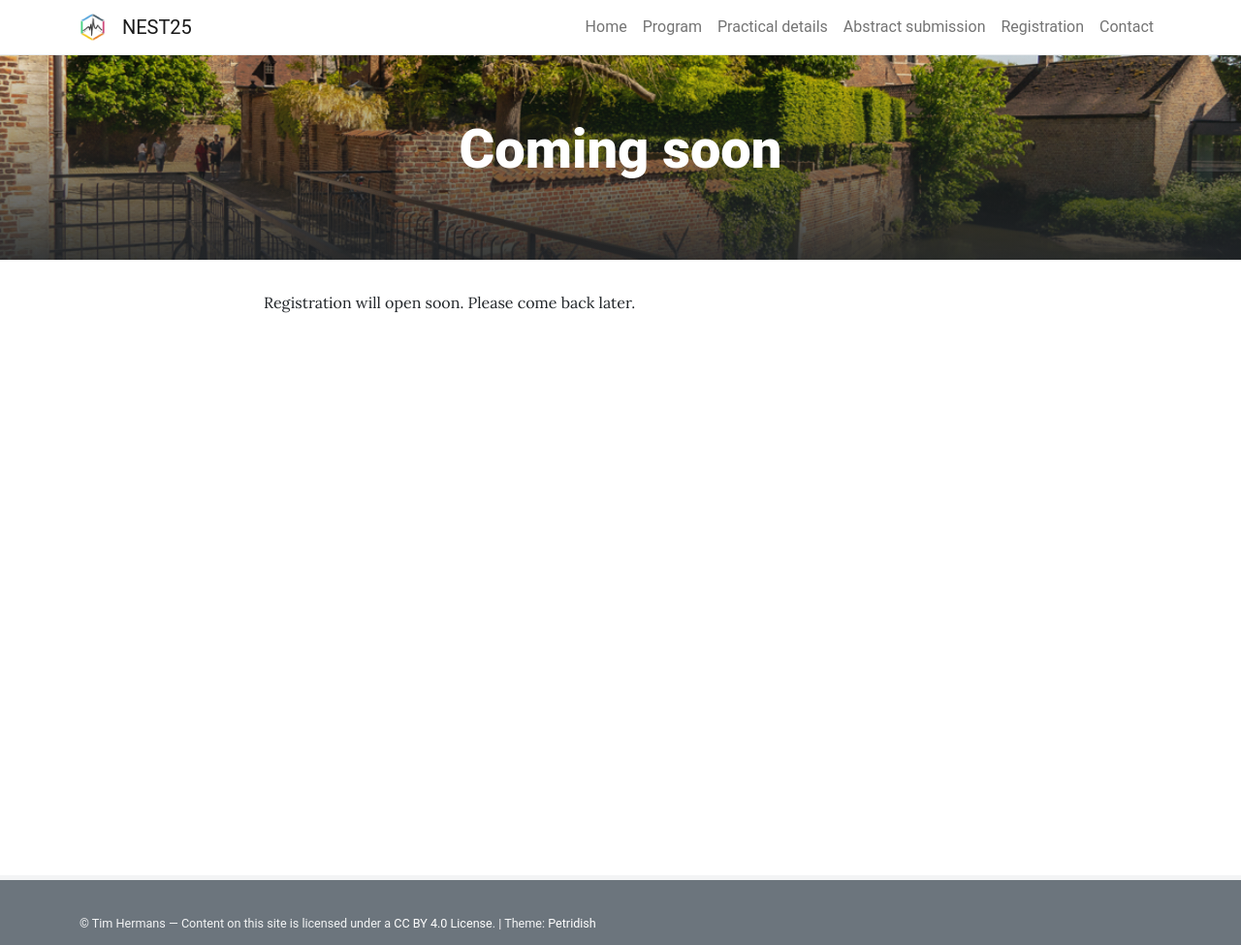
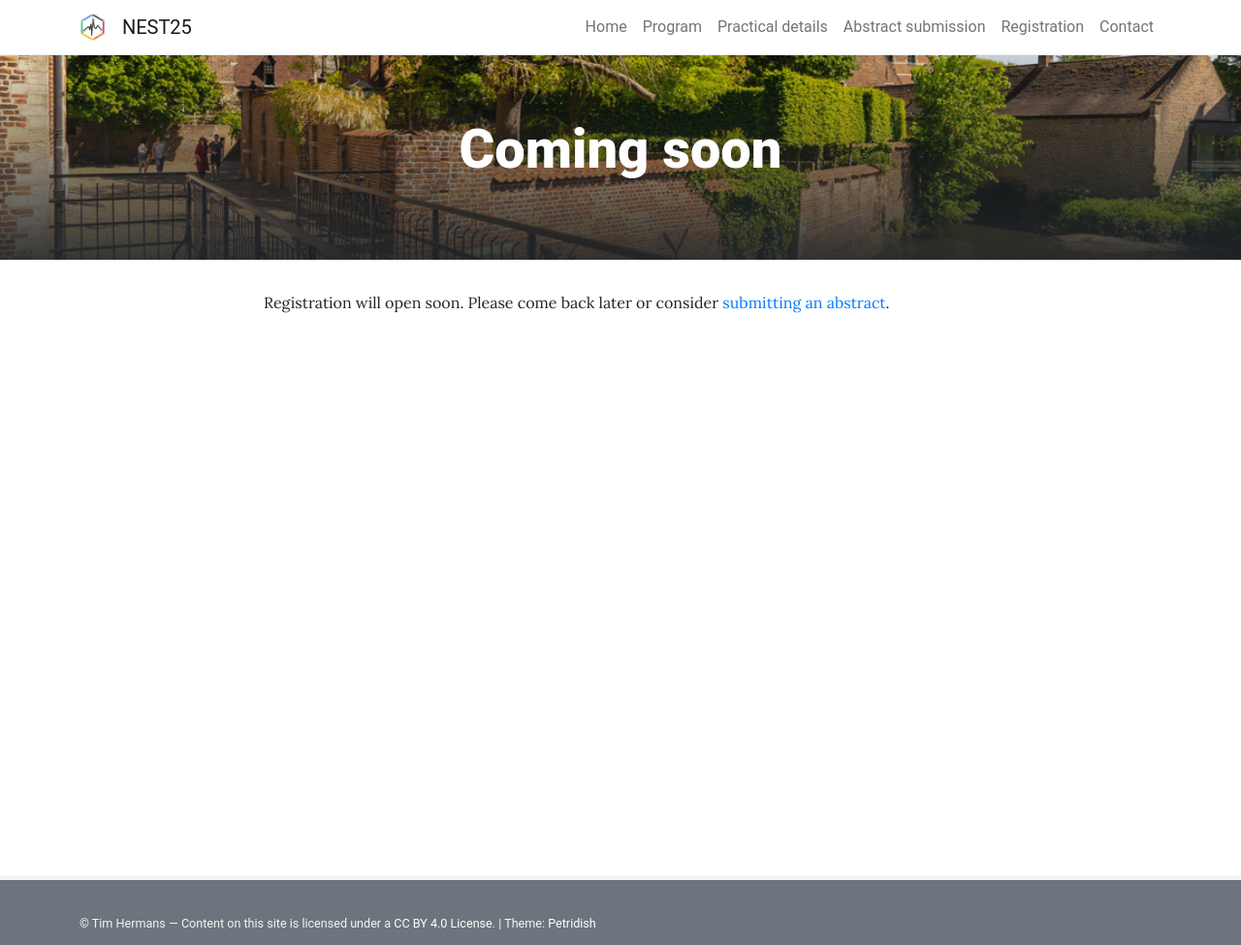
Before and after one commit to nestconf25/nestconf25.github.io, a Jekyll site: the page built from pages/register-without-abstract.md, in a window 1280 px wide. Shown: the whole page at 97% size. Built offline with Jekyll 4.4.1, drawn with Linux system fonts in a browser that asks for light colours.

Commit message:
Refer to abstract submission page.

```diff
--- a/pages/register-without-abstract.md
+++ b/pages/register-without-abstract.md
@@ -3,4 +3,4 @@ title: Coming soon
 permalink: /register-without-abstract/
 ---
 
-Registration will open soon. Please come back later.
+Registration will open soon. Please come back later or consider [submitting an abstract](https://nestconf25.github.io/abstract-submission/).
```
